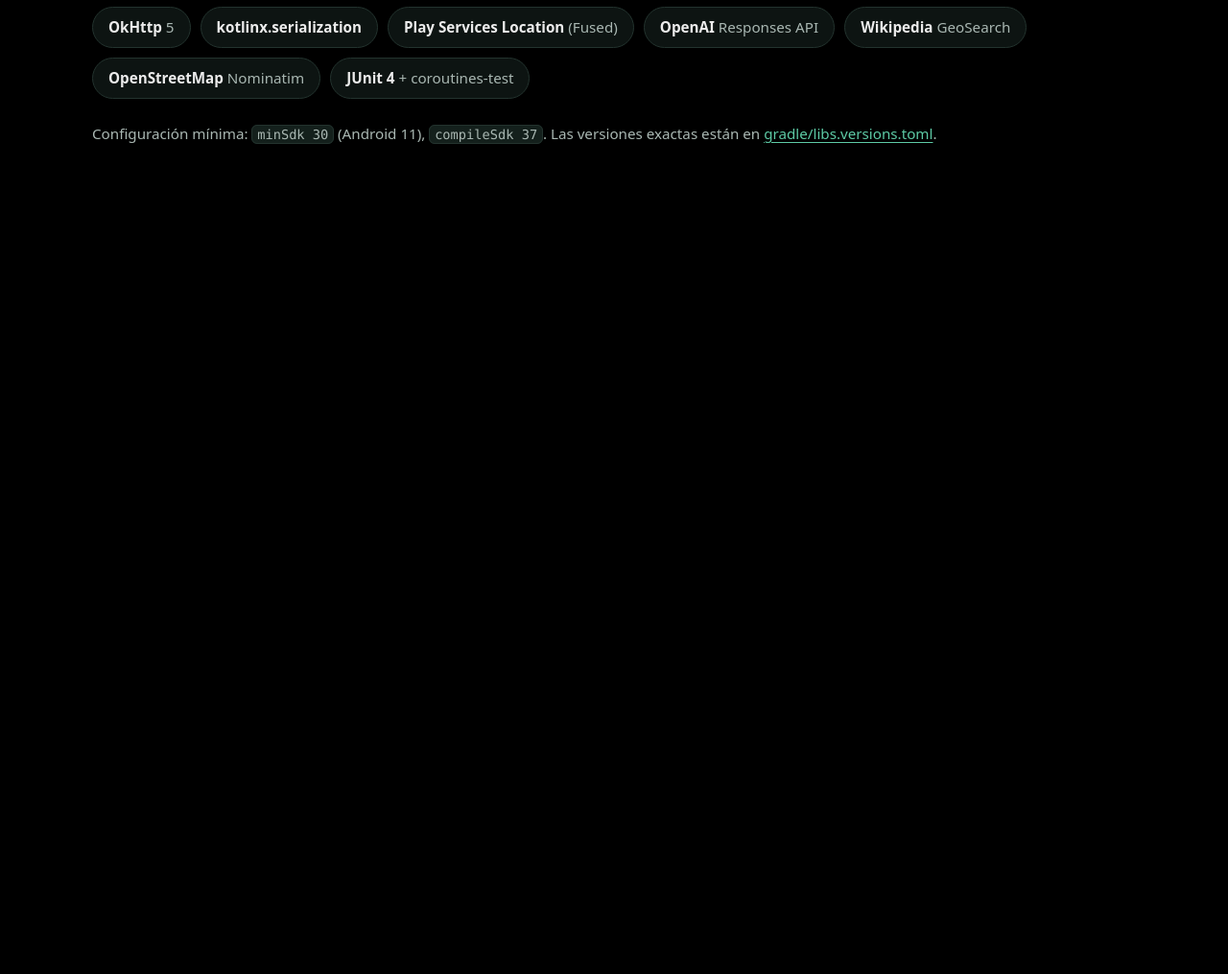
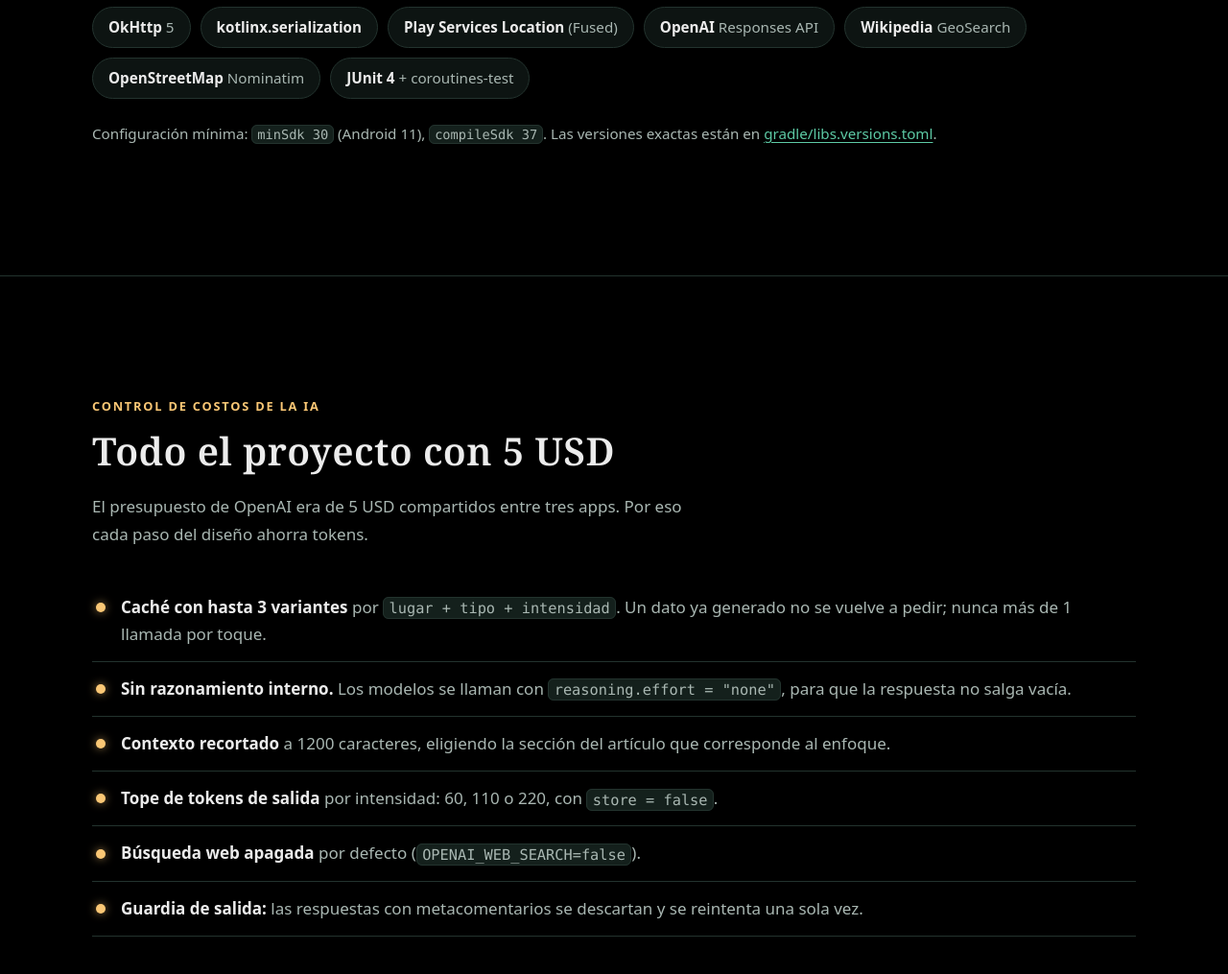
Before and after one commit to Daxlejo/ExplorIA, a plain HTML site: page web/index.html in a window 1280 px wide. Shown: the part 7497-8512 px from the top of the page at 96% size. Before the commit the page ends 7784 px from the top, so only its background shows below. Drawn offline with Linux system fonts and the light colour scheme.

Commit message:
feat(web): agregar la sección de control de costos de la IA
Co-Authored-By: Claude Opus 5.5 <noreply@anthropic.com>

```diff
--- a/web/index.html
+++ b/web/index.html
@@ -269,6 +269,24 @@
         <p class="nota">Configuración mínima: <code>minSdk 30</code> (Android 11), <code>compileSdk 37</code>. Las versiones exactas están en <a href="https://github.com/Daxlejo/ExplorIA/blob/master/gradle/libs.versions.toml">gradle/libs.versions.toml</a>.</p>
       </div>
     </section>
+
+    <section class="seccion" id="costos" aria-labelledby="titulo-costos">
+      <div class="contenedor costos">
+        <div>
+          <p class="seccion__eyebrow">Control de costos de la IA</p>
+          <h2 id="titulo-costos">Todo el proyecto con 5 USD</h2>
+          <p class="seccion__intro">El presupuesto de OpenAI era de 5 USD compartidos entre tres apps. Por eso cada paso del diseño ahorra tokens.</p>
+        </div>
+        <ul class="costos__lista">
+          <li><strong>Caché con hasta 3 variantes</strong> por <code>lugar + tipo + intensidad</code>. Un dato ya generado no se vuelve a pedir; nunca más de 1 llamada por toque.</li>
+          <li><strong>Sin razonamiento interno.</strong> Los modelos se llaman con <code>reasoning.effort = "none"</code>, para que la respuesta no salga vacía.</li>
+          <li><strong>Contexto recortado</strong> a 1200 caracteres, eligiendo la sección del artículo que corresponde al enfoque.</li>
+          <li><strong>Tope de tokens de salida</strong> por intensidad: 60, 110 o 220, con <code>store = false</code>.</li>
+          <li><strong>Búsqueda web apagada</strong> por defecto (<code>OPENAI_WEB_SEARCH=false</code>).</li>
+          <li><strong>Guardia de salida:</strong> las respuestas con metacomentarios se descartan y se reintenta una sola vez.</li>
+        </ul>
+      </div>
+    </section>
   </main>
 
   <footer class="pie" id="creditos">
--- a/web/styles.css
+++ b/web/styles.css
@@ -588,3 +588,40 @@ code {
 .etiquetas strong {
   color: var(--texto);
 }
+
+/* Control de costos */
+.costos {
+  display: grid;
+  gap: 8px 56px;
+}
+
+.costos__lista {
+  list-style: none;
+  margin: 0;
+  padding: 0;
+  display: grid;
+  gap: 14px;
+}
+
+.costos__lista li {
+  position: relative;
+  padding: 0 0 14px 30px;
+  border-bottom: 1px solid var(--borde);
+  color: var(--texto-suave);
+}
+
+.costos__lista li::before {
+  content: "";
+  position: absolute;
+  left: 4px;
+  top: 0.55em;
+  width: 10px;
+  height: 10px;
+  border-radius: 50%;
+  background: var(--ambar);
+  box-shadow: 0 0 10px rgba(250, 199, 117, 0.6);
+}
+
+.costos__lista strong {
+  color: var(--texto);
+}
```
